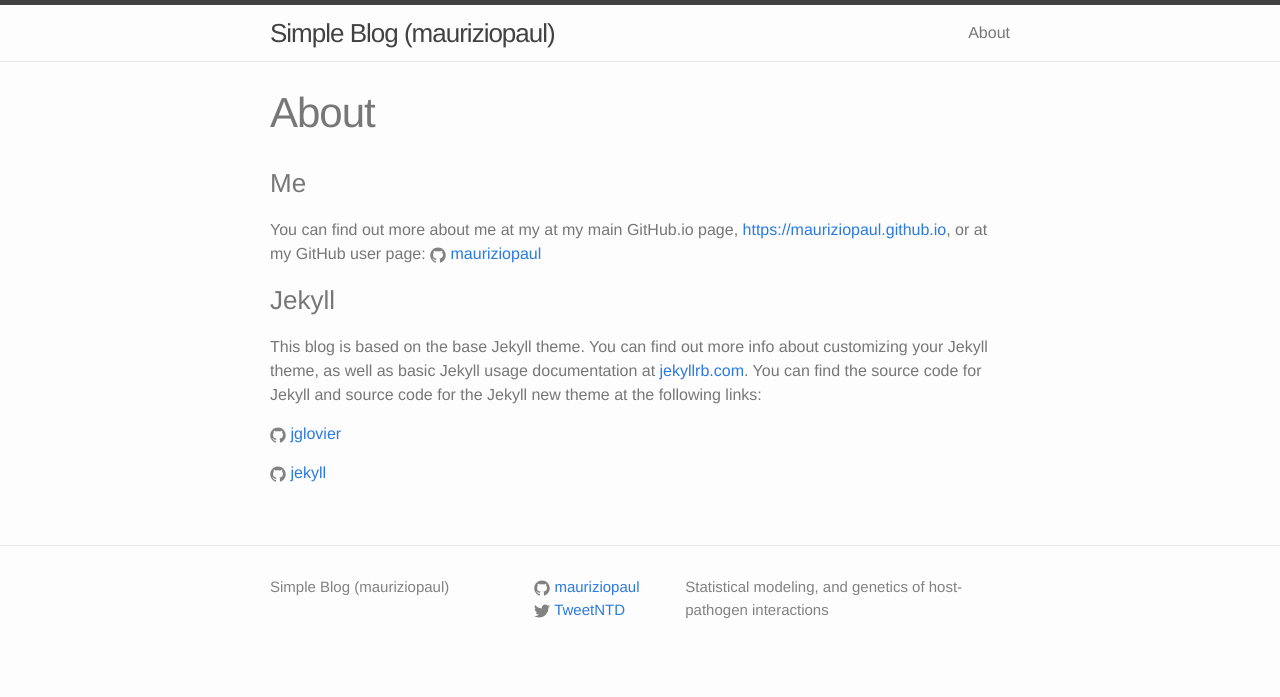
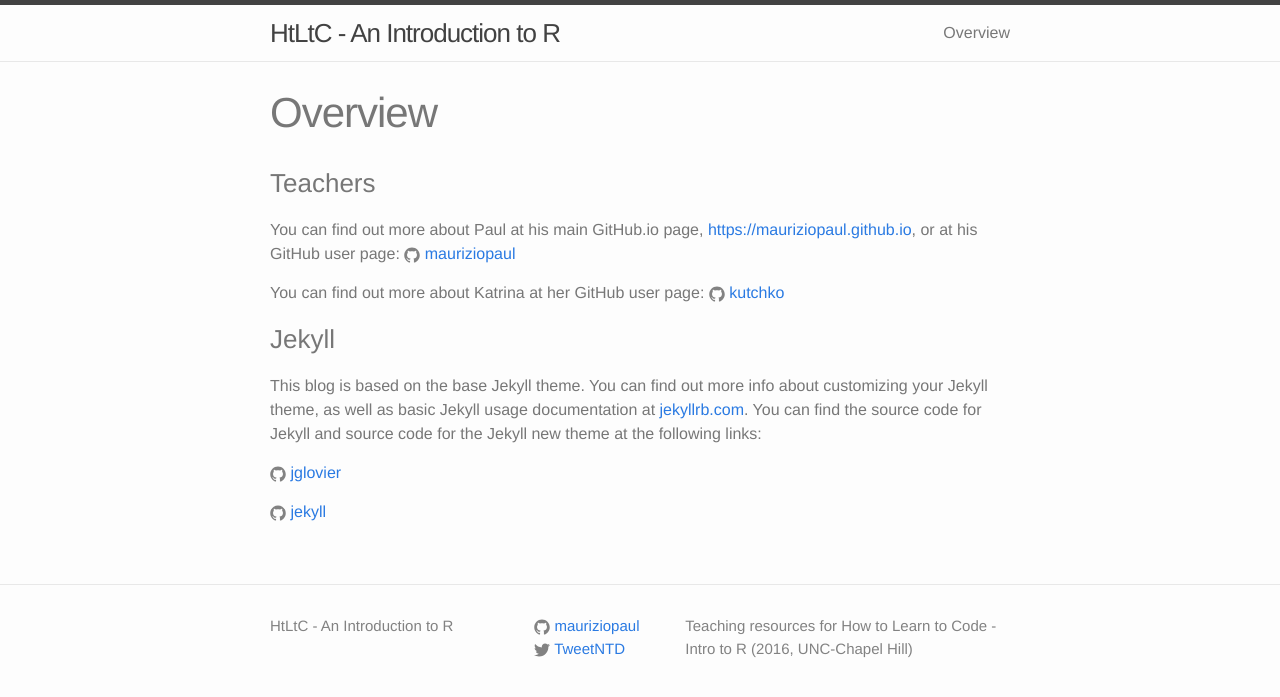
Before and after one commit to mauriziopaul/intro-to-R, a Jekyll site: the page built from overview.md, in a window 1280 px wide. Shown: the top 697 px of the page. Built offline with Jekyll 4.4.1, drawn with Linux system fonts in a browser that asks for light colours.

Commit message:
updated files

```diff
--- a/_config.yml
+++ b/_config.yml
@@ -1,17 +1,17 @@
 # Site settings
 highlighter: rouge
 
-title : Simple Blog (mauriziopaul)
+title : HtLtC - An Introduction to R
 author :
   name : Paul L. Maurizio
   github : mauriziopaul
   twitter : TweetNTD
   feedburner : nil
 # email : paul.maurizio@gmail.com
-description : Statistical modeling, and genetics of host-pathogen interactions
-production_url : https://mauriziopaul.github.io/blog
-baseurl : "/blog" # the subpath of your site, e.g. /blog
-url : "http://mauriziopaul.github.io" # the base hostname & protocol for your site
+description : Teaching resources for How to Learn to Code - Intro to R (2016, UNC-Chapel Hill)
+production_url : https://mauriziopaul.github.io/intro-to-R
+baseurl : "/intro-to-R" # the subpath
+url : "http://mauriziopaul.github.io" # the base hostname & protocol
 twitter_username : TweetNTD
 github_username :  mauriziopaul
 
--- a/about.md
+++ b/overview.md
@@ -1,11 +1,13 @@
 ---
 layout: page
-title: About
-permalink: /about/
+title: Overview
+permalink: /overview/
 ---
 
-### Me
-You can find out more about me at my at my main GitHub.io page, [https://mauriziopaul.github.io](https://mauriziopaul.github.io), or at my GitHub user page: {% include icon-github.html username="mauriziopaul" %}
+### Teachers
+You can find out more about Paul at his main GitHub.io page, [https://mauriziopaul.github.io](https://mauriziopaul.github.io), or at his GitHub user page: {% include icon-github.html username="mauriziopaul" %}
+
+You can find out more about Katrina at her GitHub user page: {% include icon-github.html username="kutchko" %}
 
 
 ### Jekyll
```
Also changed, not shown: index.html (added, +23 -0 lines), index.md (deleted).
